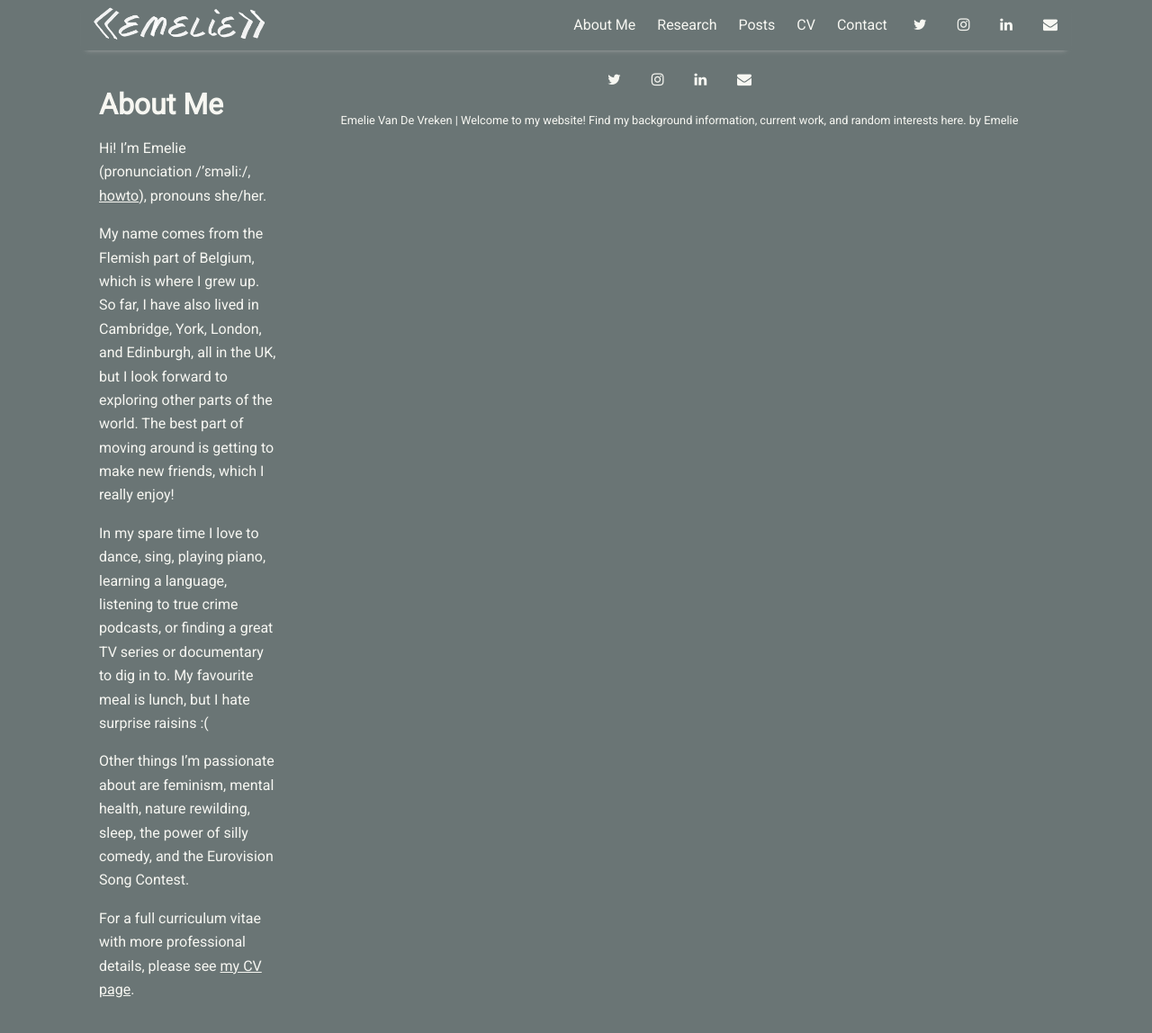
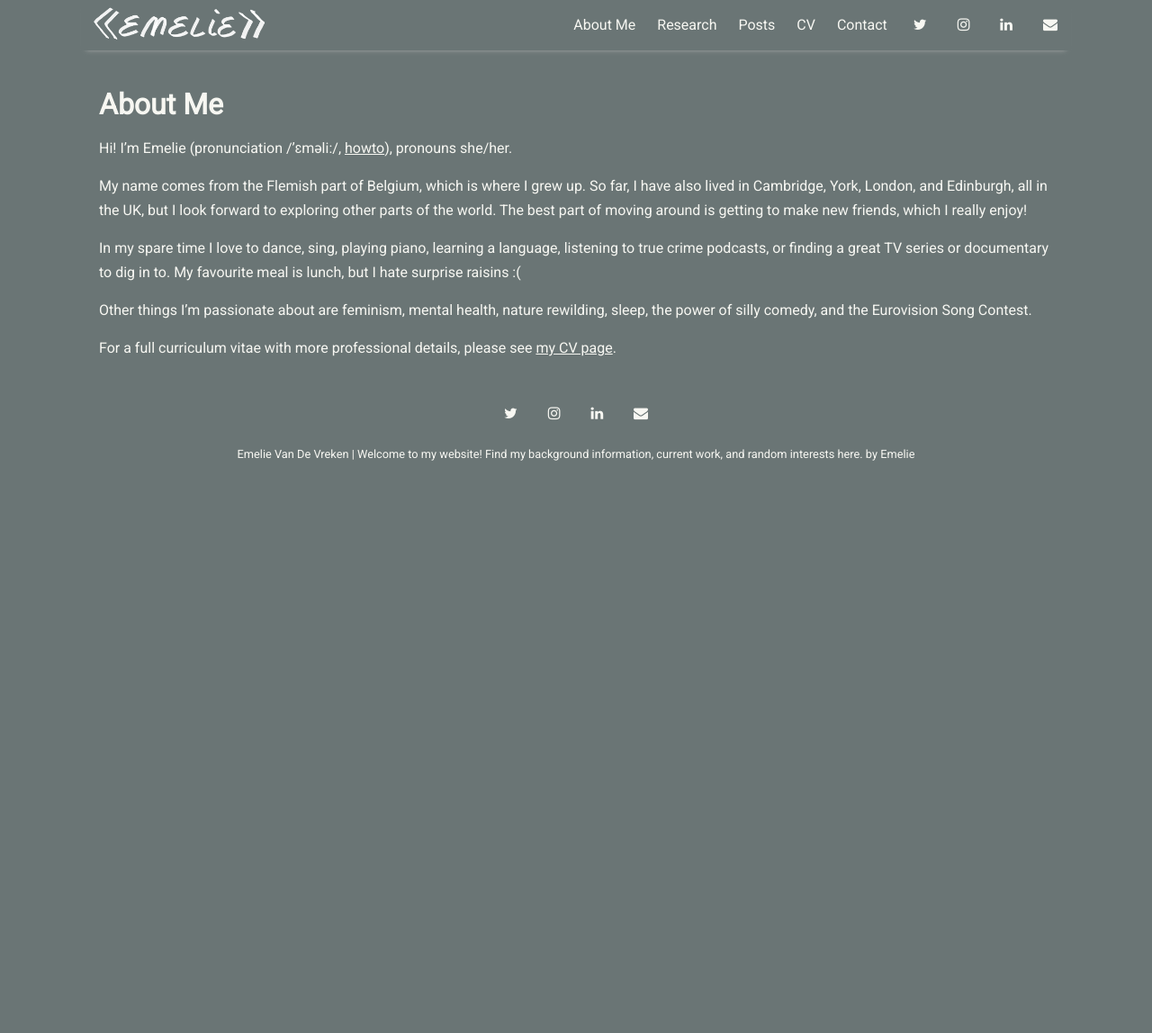
Before and after one commit to evdv/evdv.github.io, a Jekyll site: the page built from _pages/about.md, in a window 1280 px wide and 1149 px high. Shown: the whole window at 90% size. Built offline with Jekyll 4.4.1, drawn with Linux system fonts in a browser that asks for light colours; nearby versions of some CDN libraries.

Commit message:
Try removing width from page content

```diff
--- a/_sass/_page.scss
+++ b/_sass/_page.scss
@@ -1,5 +1,5 @@
 .page-content {
-  max-width: 200px;
+  //max-width: 200px;
   display: block;
   margin: 10px auto 10px;
   padding: 0px 10px 10px;
```
